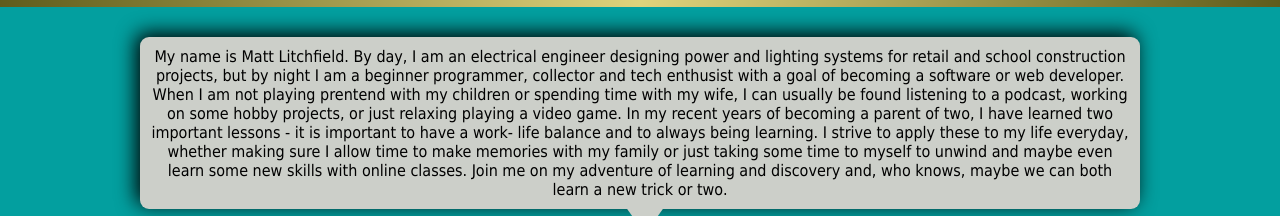
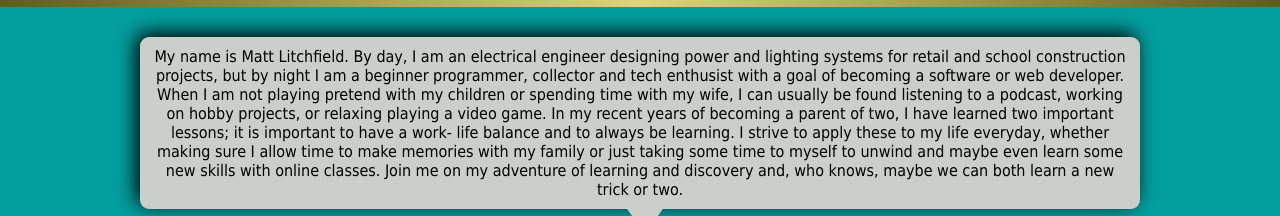
Before and after one commit to mlitchfield901/mlitchfield901.github.io, a plain HTML site: page index.html in a window 1280 px wide. Shown: the part 89-305 px from the top of the page. Drawn offline with Linux system fonts and the light colour scheme.

Commit message:
Update index.html
spelling corrections

```diff
--- a/index.html
+++ b/index.html
@@ -16,9 +16,9 @@
       <div class="separation_line"></div>
       <div class="quote_bubble">
         <div class="biography">
-        My name is Matt Litchfield. By day, I am an electrical engineer designing power and lighting systems for retail and school construction projects, but by night I am a beginner programmer, collector and tech enthusist with a goal of becoming a software or web developer. When I am not playing prentend with my children or spending time with my wife, I can usually be found listening to a podcast, working on some hobby projects, or just relaxing playing a video game.
+        My name is Matt Litchfield. By day, I am an electrical engineer designing power and lighting systems for retail and school construction projects, but by night I am a beginner programmer, collector and tech enthusist with a goal of becoming a software or web developer. When I am not playing pretend with my children or spending time with my wife, I can usually be found listening to a podcast, working on hobby projects, or relaxing playing a video game.
 
-In my recent years of becoming a parent of two, I have learned two important lessons - it is important to have a work- life balance and to always being learning. I strive to apply these to my life everyday, whether making sure I allow time to make memories with my family or just taking some time to myself to unwind and maybe even learn some new skills with online classes.
+In my recent years of becoming a parent of two, I have learned two important lessons; it is important to have a work- life balance and to always be learning. I strive to apply these to my life everyday, whether making sure I allow time to make memories with my family or just taking some time to myself to unwind and maybe even learn some new skills with online classes.
 
 Join me on my adventure of learning and discovery and, who knows, maybe we can both learn a new trick or two.
         </div>
```
